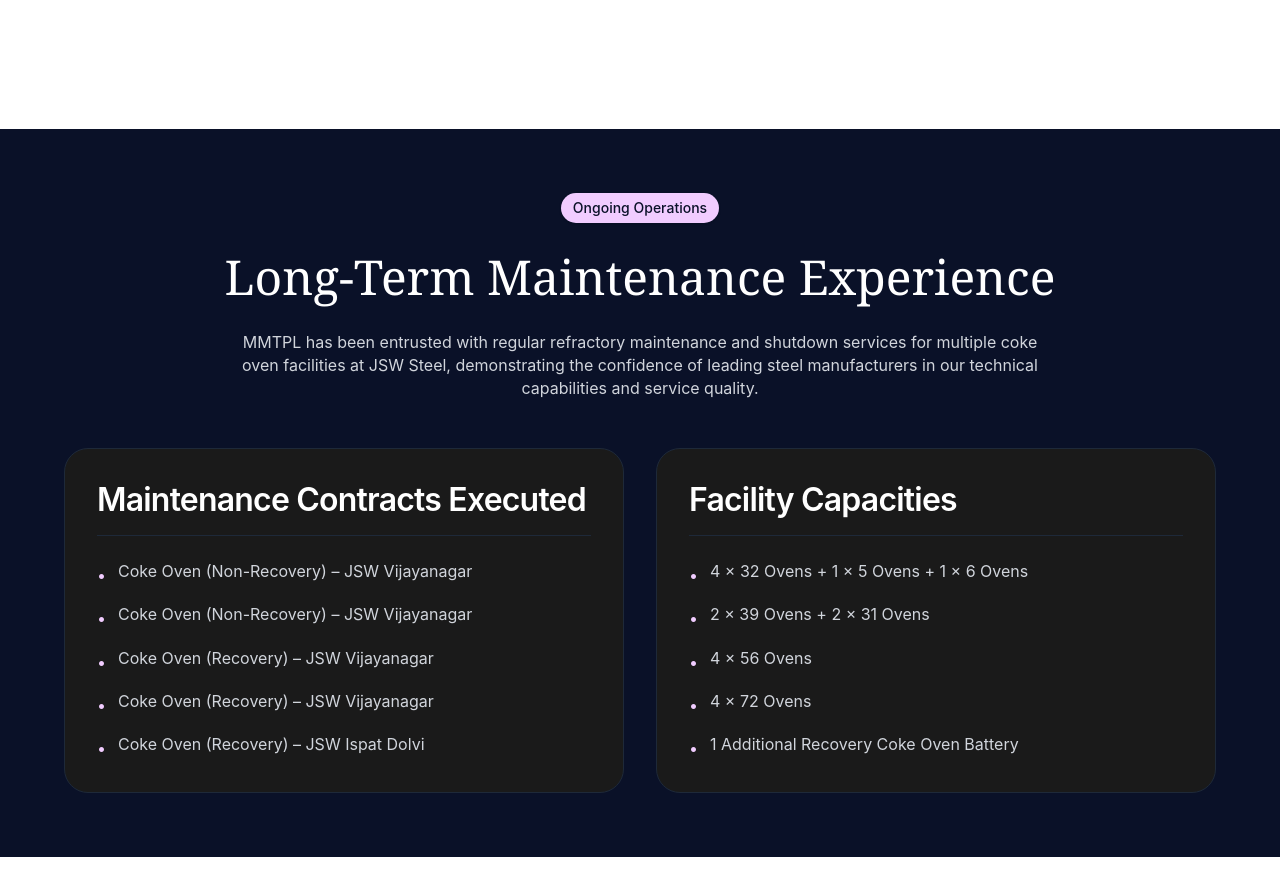
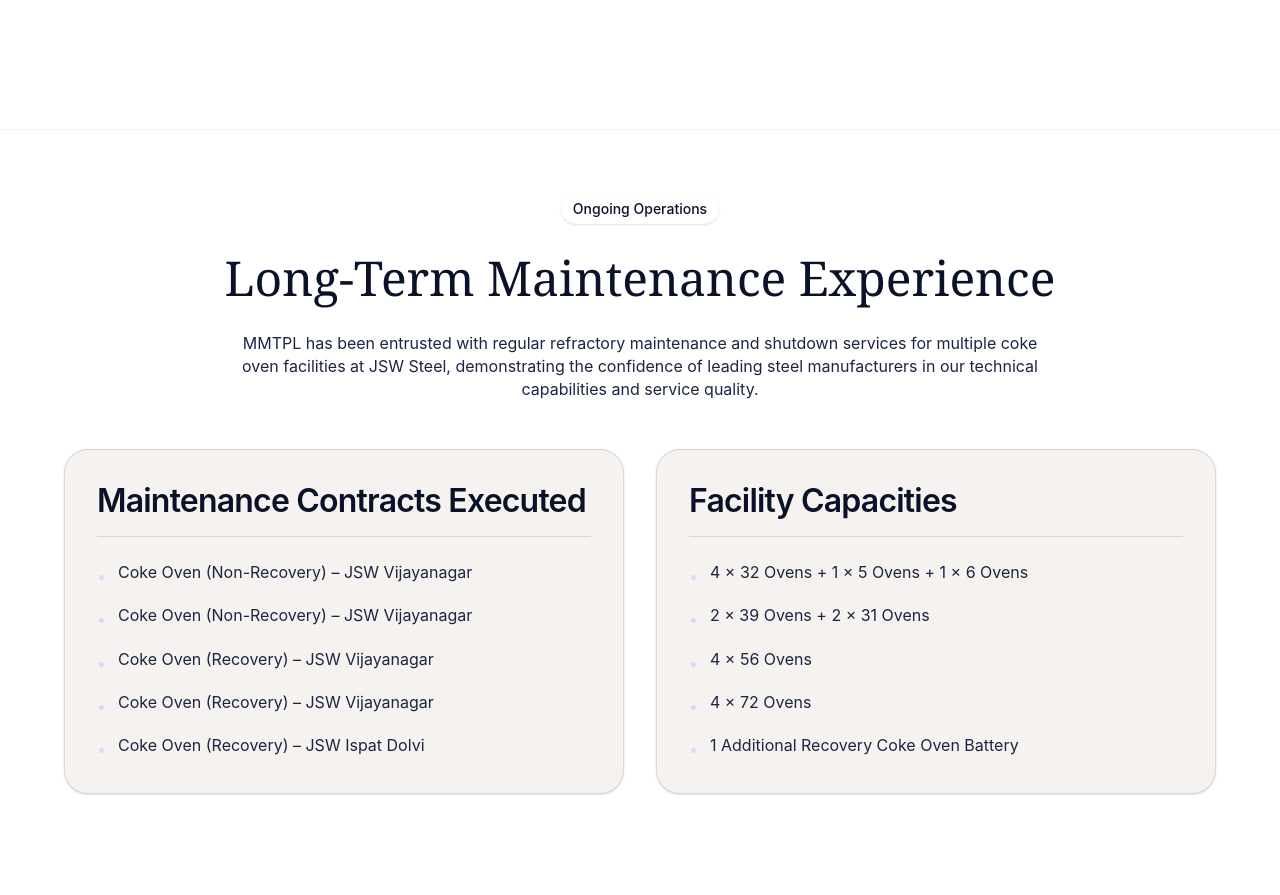
Before and after one commit to AnantSoni360/mmtpl-website, a Next.js app: page /projects in a window 1280 px wide. Shown: the part 3840-4735 px from the top of the page. Built offline with nearby package versions, Linux system fonts and the light colour scheme.

Commit message:
fix: resolve invisible text bug in light mode on projects page by replacing arbitrary css variables with native tailwind v4 utility classes

```diff
--- a/src/app/projects/page.tsx
+++ b/src/app/projects/page.tsx
@@ -142,13 +142,13 @@ export default function Projects() {
       <InteractiveProjectExplorer />
 
       {/* ── LONG-TERM MAINTENANCE EXPERIENCE ── */}
-      <section className="bg-[var(--color-obsidian)] py-16 mt-8">
+      <section className="bg-bg-main py-16 mt-8 border-t border-silver/30 dark:border-white/10">
         <div className="container mx-auto px-6 max-w-[var(--page-max-width)]">
           <div className="text-center mb-12">
             <FadeUp>
-              <TagPill variant="lilac" className="mb-6">Ongoing Operations</TagPill>
-              <h2 className="display text-white mb-6">Long-Term Maintenance Experience</h2>
-              <p className="body-text text-gray-300 max-w-[800px] mx-auto text-lg leading-relaxed">
+              <TagPill variant="obsidian" className="mb-6">Ongoing Operations</TagPill>
+              <h2 className="display text-obsidian dark:text-white mb-6">Long-Term Maintenance Experience</h2>
+              <p className="body-text text-graphite dark:text-gray-300 max-w-[800px] mx-auto text-lg leading-relaxed">
                 MMTPL has been entrusted with regular refractory maintenance and shutdown services for multiple coke oven facilities at JSW Steel, demonstrating the confidence of leading steel manufacturers in our technical capabilities and service quality.
               </p>
             </FadeUp>
@@ -156,8 +156,8 @@ export default function Projects() {
 
           <div className="grid grid-cols-1 md:grid-cols-2 gap-8">
             <FadeUp delay={0.1}>
-              <div className="bg-[#1A1A1A] p-8 rounded-[var(--radius-card)] border border-gray-800 h-full">
-                <h3 className="heading-sm text-white mb-6 border-b border-gray-800 pb-4">Maintenance Contracts Executed</h3>
+              <div className="bg-bone dark:bg-[#162033] p-8 rounded-[var(--radius-card)] border border-silver dark:border-white/10 h-full shadow-sm">
+                <h3 className="heading-sm text-obsidian dark:text-white mb-6 border-b border-silver dark:border-white/10 pb-4">Maintenance Contracts Executed</h3>
                 <ul className="flex flex-col gap-4">
                   {[
                     'Coke Oven (Non-Recovery) – JSW Vijayanagar',
@@ -167,8 +167,8 @@ export default function Projects() {
                     'Coke Oven (Recovery) – JSW Ispat Dolvi'
                   ].map((contract, i) => (
                     <li key={i} className="flex items-start gap-3">
-                      <span className="text-[var(--color-lilac-bloom)] mt-1">•</span>
-                      <span className="body-text text-gray-300">{contract}</span>
+                      <span className="text-lilac-bloom mt-1">•</span>
+                      <span className="body-text text-graphite dark:text-gray-300">{contract}</span>
                     </li>
                   ))}
                 </ul>
@@ -176,8 +176,8 @@ export default function Projects() {
             </FadeUp>
 
             <FadeUp delay={0.2}>
-              <div className="bg-[#1A1A1A] p-8 rounded-[var(--radius-card)] border border-gray-800 h-full">
-                <h3 className="heading-sm text-white mb-6 border-b border-gray-800 pb-4">Facility Capacities</h3>
+              <div className="bg-bone dark:bg-[#162033] p-8 rounded-[var(--radius-card)] border border-silver dark:border-white/10 h-full shadow-sm">
+                <h3 className="heading-sm text-obsidian dark:text-white mb-6 border-b border-silver dark:border-white/10 pb-4">Facility Capacities</h3>
                 <ul className="flex flex-col gap-4">
                   {[
                     '4 × 32 Ovens + 1 × 5 Ovens + 1 × 6 Ovens',
@@ -187,8 +187,8 @@ export default function Projects() {
                     '1 Additional Recovery Coke Oven Battery'
                   ].map((capacity, i) => (
                     <li key={i} className="flex items-start gap-3">
-                      <span className="text-[var(--color-lilac-bloom)] mt-1">•</span>
-                      <span className="body-text text-gray-300">{capacity}</span>
+                      <span className="text-lilac-bloom mt-1">•</span>
+                      <span className="body-text text-graphite dark:text-gray-300">{capacity}</span>
                     </li>
                   ))}
                 </ul>
@@ -201,8 +201,8 @@ export default function Projects() {
       {/* ── PROVEN EXPERTISE CTA ── */}
       <section className="container mx-auto px-6 max-w-[800px] text-center py-12">
         <FadeUp>
-          <h2 className="display text-[var(--color-obsidian)] mb-6">Proven Expertise</h2>
-          <p className="body-text text-[var(--color-graphite)] text-lg leading-relaxed">
+          <h2 className="display text-obsidian dark:text-white mb-6">Proven Expertise</h2>
+          <p className="body-text text-graphite dark:text-gray-300 text-lg leading-relaxed">
             For more than two decades, MMTPL has consistently delivered high-quality construction, refractory installation, shutdown maintenance, and turnkey industrial solutions for some of the most demanding steel and manufacturing facilities in India. Our proven track record reflects our commitment to engineering excellence, safety, quality, and timely project execution.
           </p>
         </FadeUp>
```
